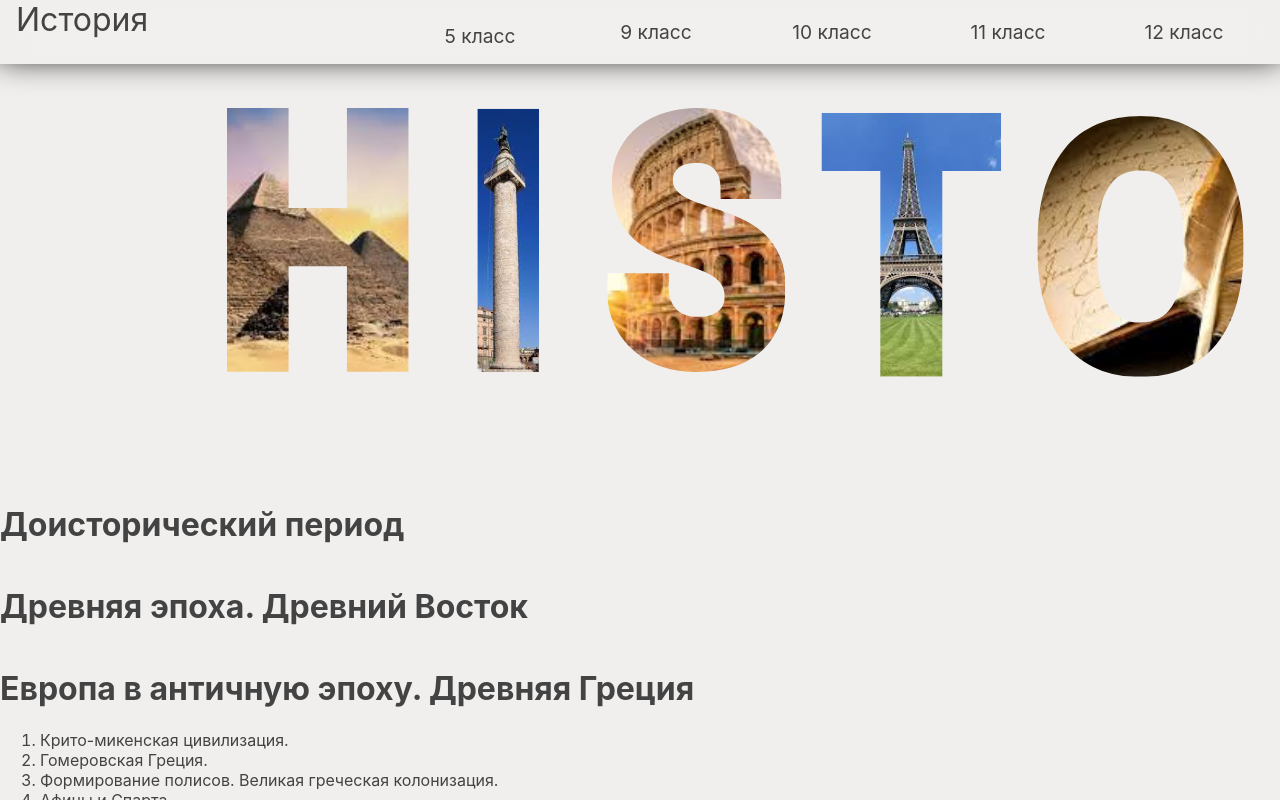
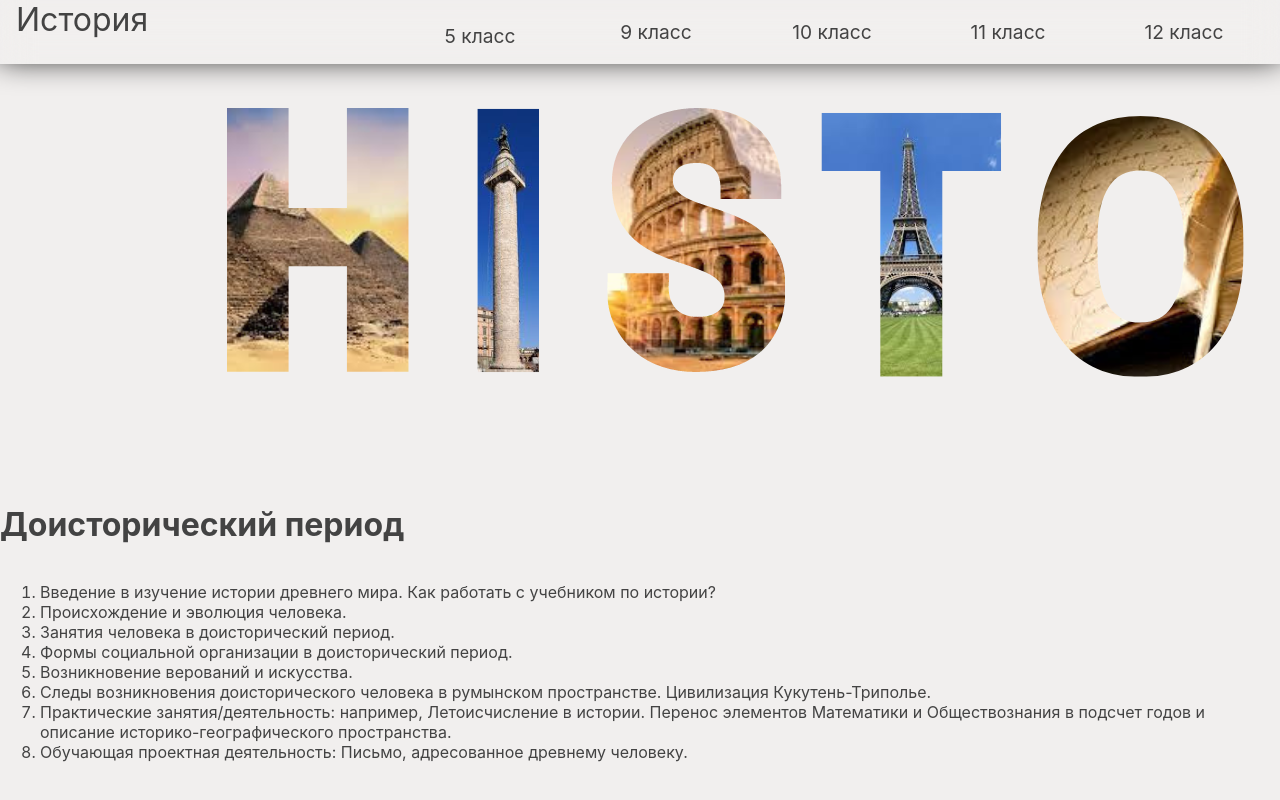
Before and after one commit to zoobb/vue-history, a Vue app: page /fifth_class in a window 1280 px wide. Both pictures are taken after a click on the button "Доисторический период". Shown: the top 800 px of the page. Built offline with nearby package versions, Linux system fonts and the light colour scheme.

Commit message:
improve accordion component

```diff
--- a/index.html
+++ b/index.html
@@ -3,7 +3,7 @@
   <head>
     <meta charset="UTF-8" />
     <meta name="viewport" content="width=device-width, initial-scale=1.0" />
-    <title>zoob</title>
+    <title>history</title>
   </head>
   <body>
     <div id="app"></div>
--- a/src/components/Accordion.vue
+++ b/src/components/Accordion.vue
@@ -8,10 +8,12 @@ const props = defineProps<{
 
 const accordion = ref<HTMLElement | null>(null);
 const panel = ref<HTMLElement | null>(null);
-const toggleAccordion = () => {
+const isOpen = ref(false);
+/* const toggleAccordion = () => {
   if (panel.value.style.display === 'none') panel.value.style.display = 'block';
   else panel.value.style.display = 'none';
-};
+}; */
+const toggleAccordion = () => { isOpen.value = !isOpen.value; };
 </script>
 
 <template>
@@ -24,6 +26,7 @@ const toggleAccordion = () => {
       <h1>{{ props.header }}</h1>
     </button>
     <div
+      v-show="isOpen"
       ref="panel"
       class="panel"
     >
@@ -44,7 +47,7 @@ const toggleAccordion = () => {
 
 }
 .panel {
-display: none;
-
+  overflow: hidden;
+  transition: max-height 0.5s ease-out;
 }
 </style>
--- a/src/components/BannerBlock.vue
+++ b/src/components/BannerBlock.vue
@@ -1,12 +1,12 @@
 <script setup lang="ts">
-defineProps<{
+const props = defineProps<{
   banner: string;
 }>();
 </script>
 
 <template>
   <img
-    :src="$props.banner"
+    :src="props.banner"
     alt="banner"
   >
 </template>
```
